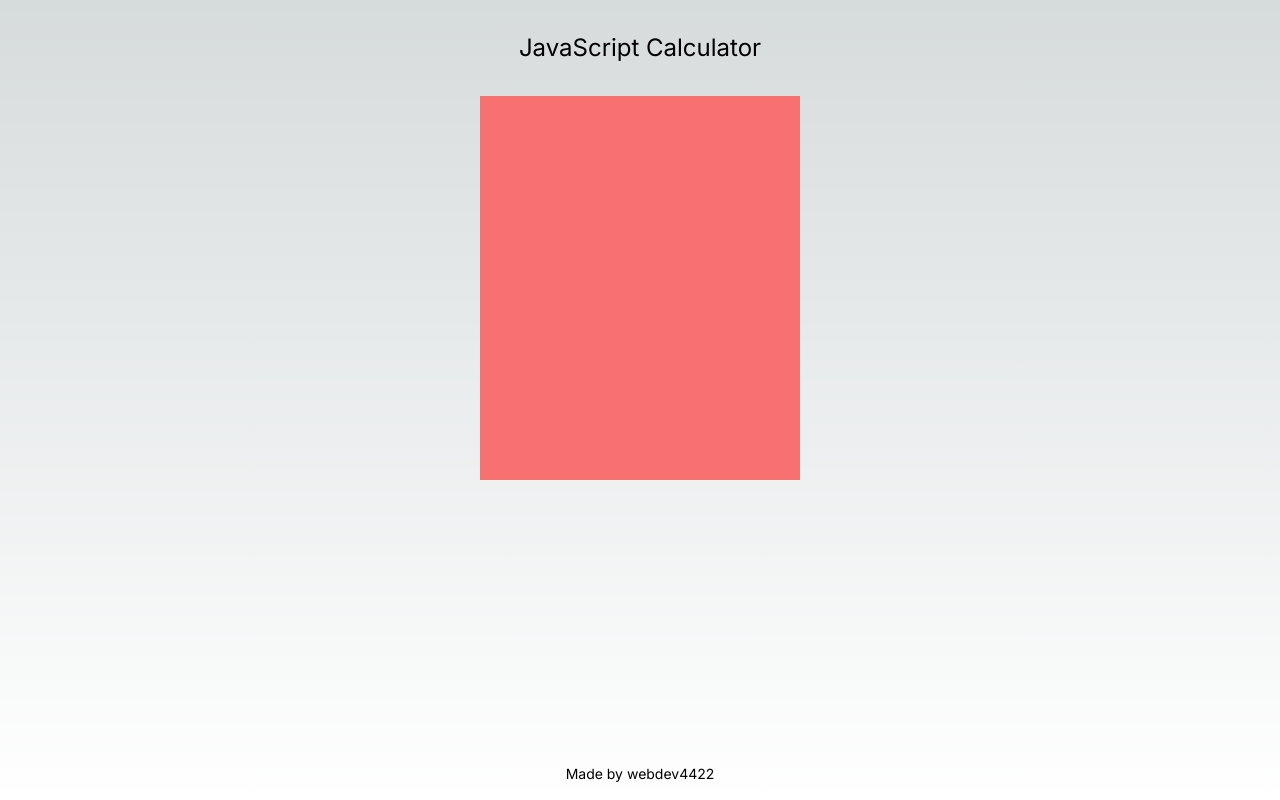
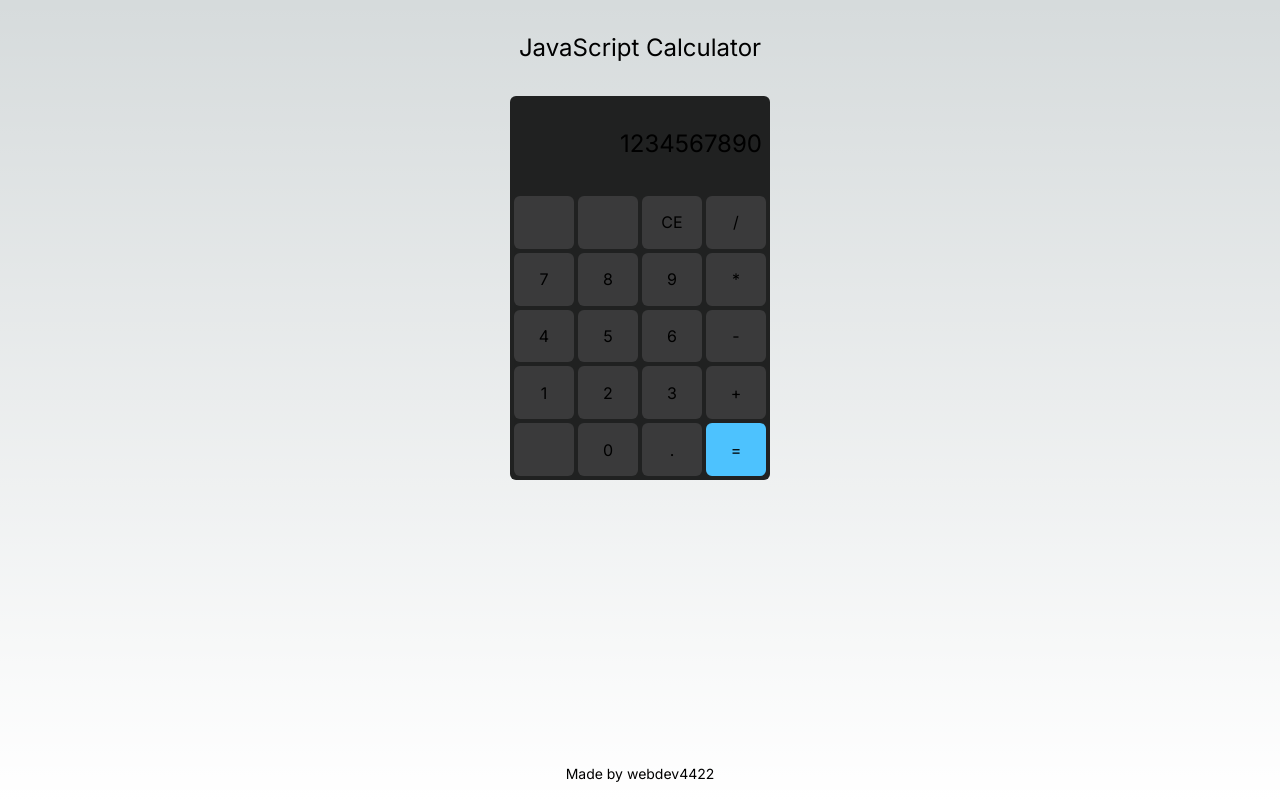
Before and after one commit to temp4422/fcc-frontend-javascript-calculator, a Next.js app: page / in a window 1280 px wide. Built offline with nearby package versions, Linux system fonts and the light colour scheme.

Commit message:
Add layout and styles with tailwind

```diff
--- a/src/app/page.tsx
+++ b/src/app/page.tsx
@@ -1,12 +1,56 @@
 'use client'
 
+// Don't change order!
+const DATA = [
+  { id: 'PADDING', sign: '' },
+  { id: 'PADDING', sign: '' },
+  { id: 'clear', sign: 'CE' },
+  { id: 'divide', sign: '/' },
+  { id: 'seven', sign: '7' },
+  { id: 'eight', sign: '8' },
+  { id: 'nine', sign: '9' },
+  { id: 'multiply', sign: '*' },
+  { id: 'four', sign: '4' },
+  { id: 'five', sign: '5' },
+  { id: 'six', sign: '6' },
+  { id: 'subtract', sign: '-' },
+  { id: 'one', sign: '1' },
+  { id: 'two', sign: '2' },
+  { id: 'three', sign: '3' },
+  { id: 'add', sign: '+' },
+  { id: 'PADDING', sign: '' },
+  { id: 'zero', sign: '0' },
+  { id: 'decimal', sign: '.' },
+  { id: 'equals', sign: '=' },
+]
+
 export default function Home() {
+  const buttons = DATA.map((item) => (
+    <button
+      key={item.id}
+      id={item.id}
+      // Use different color for 'equals sign
+      className={`rounded-md hover:brightness-125 active:bg-red-500
+      ${item.id == 'equals' ? 'bg-[#4dc2fe]' : 'bg-[#3a3a3b]'}`}
+    >
+      {item.sign}
+    </button>
+  ))
+
   return (
     <div className="h-screen grid grid-rows-[auto_1fr_auto] text-center">
       <header className="text-2xl m-8">JavaScript Calculator</header>
 
       <main className="flex flex-col items-center">
-        <div className="w-80 h-96 bg-red-400"></div>
+        <div className="min-w-[260px] max-w-[260px] h-96 bg-[#202121] rounded-md">
+          <div id="display" className="w-full h-1/4 py-8 px-2 text-2xl text-right">
+            1234567890{' '}
+          </div>
+
+          <div id="buttons" className="w-full h-3/4 p-1 grid grid-cols-4 grid-rows-5 gap-1">
+            {buttons}
+          </div>
+        </div>
       </main>
 
       <footer className="text-sm m-4">
```
